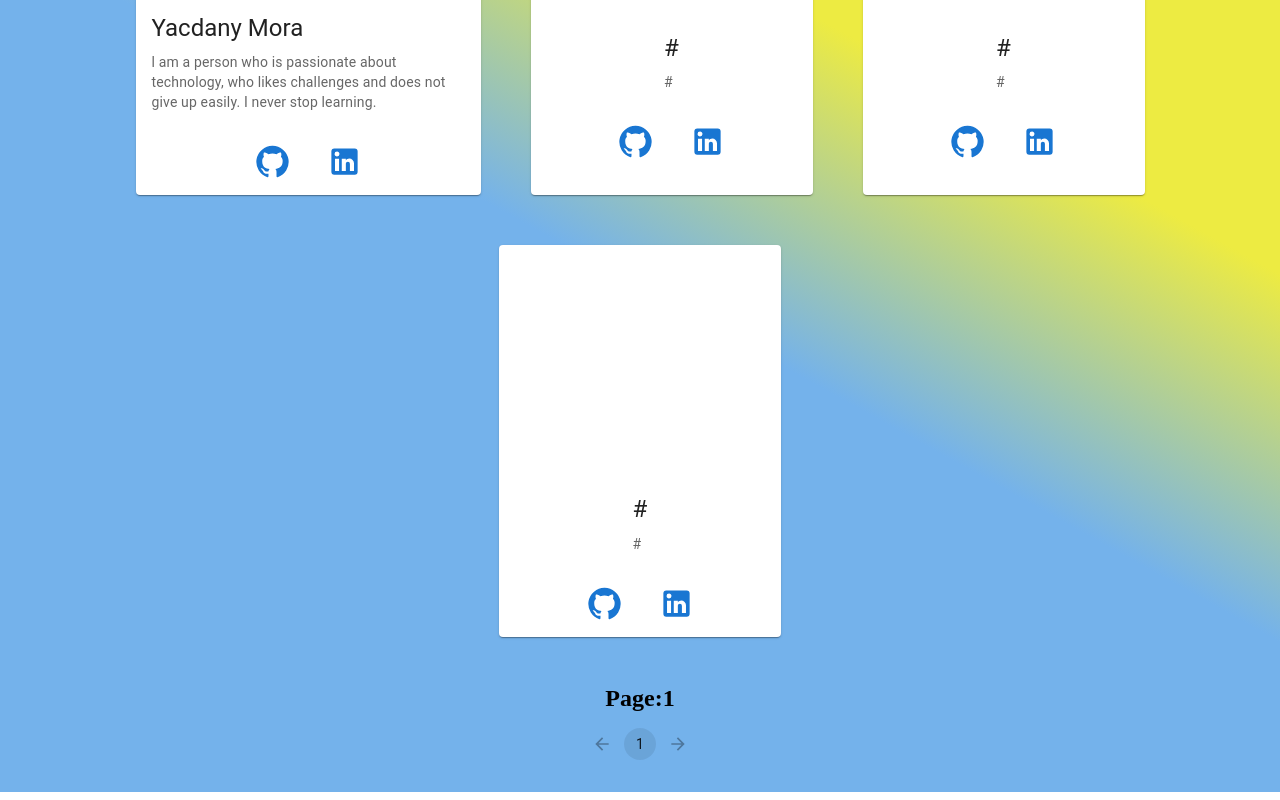
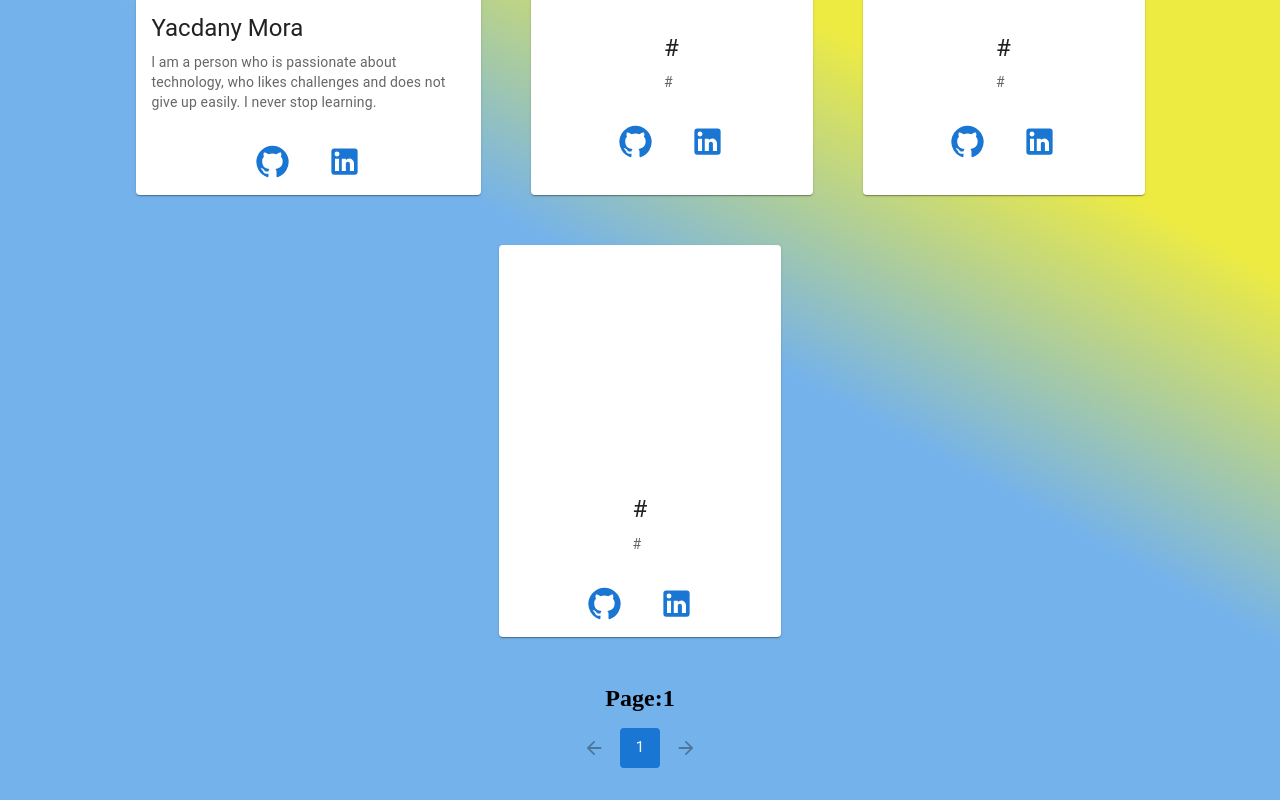
Before and after one commit to yacdanyCR/LatamOnRules, a React (Vite) app: page / in a window 1280 px wide. Shown: the part 318-1118 px from the top of the page. Built offline with nearby package versions, Linux system fonts and the light colour scheme.

Commit message:
Adding some css styles

```diff
--- a/src/Components/Pagination/PaginationComponent.tsx
+++ b/src/Components/Pagination/PaginationComponent.tsx
@@ -12,6 +12,9 @@ const PaginationComponent = () => {
 		<Stack spacing={2} style={{ textAlign: "center" }}>
 			<h1>Page:{currentPage}</h1>
 			<Pagination
+				size='large'
+				shape='rounded'
+				color='primary'
 				count={totalPages}
 				page={currentPage}
 				onChange={handleChange}
```
